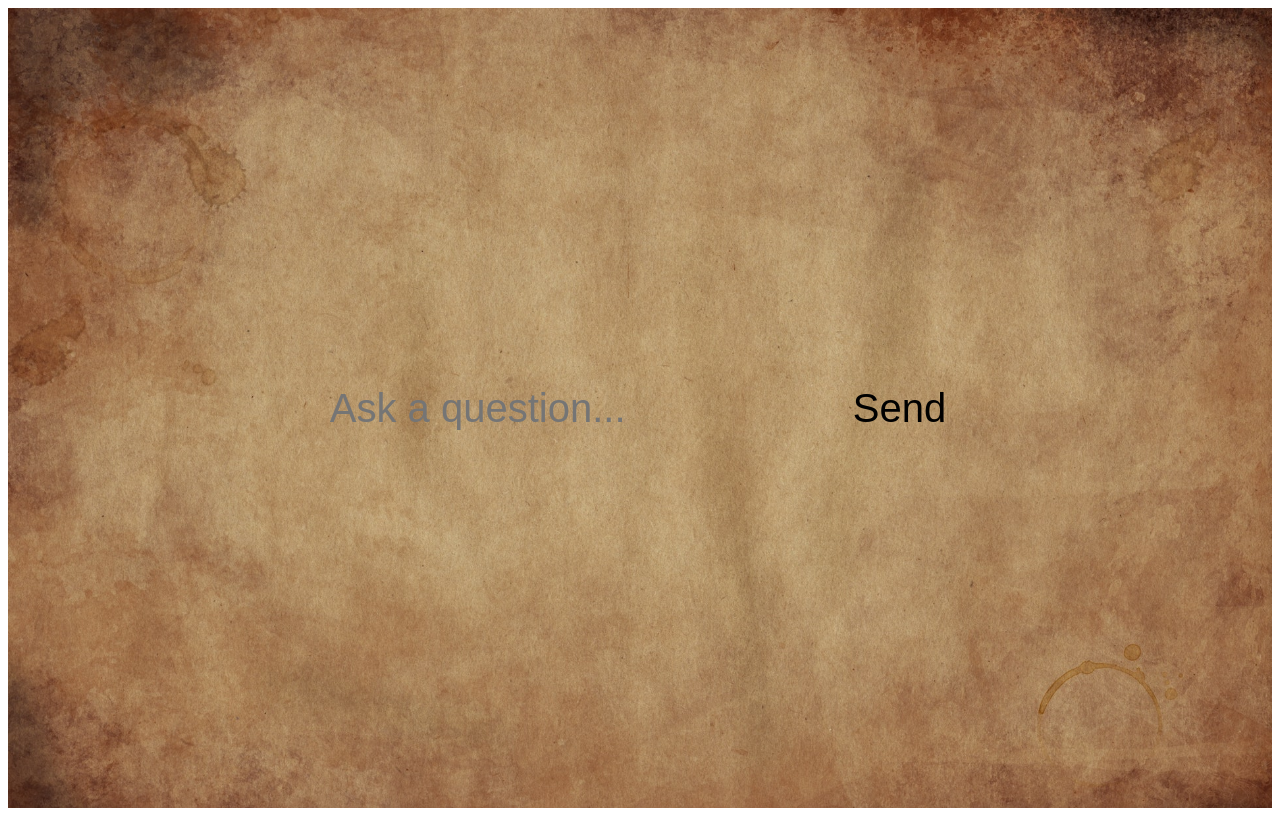
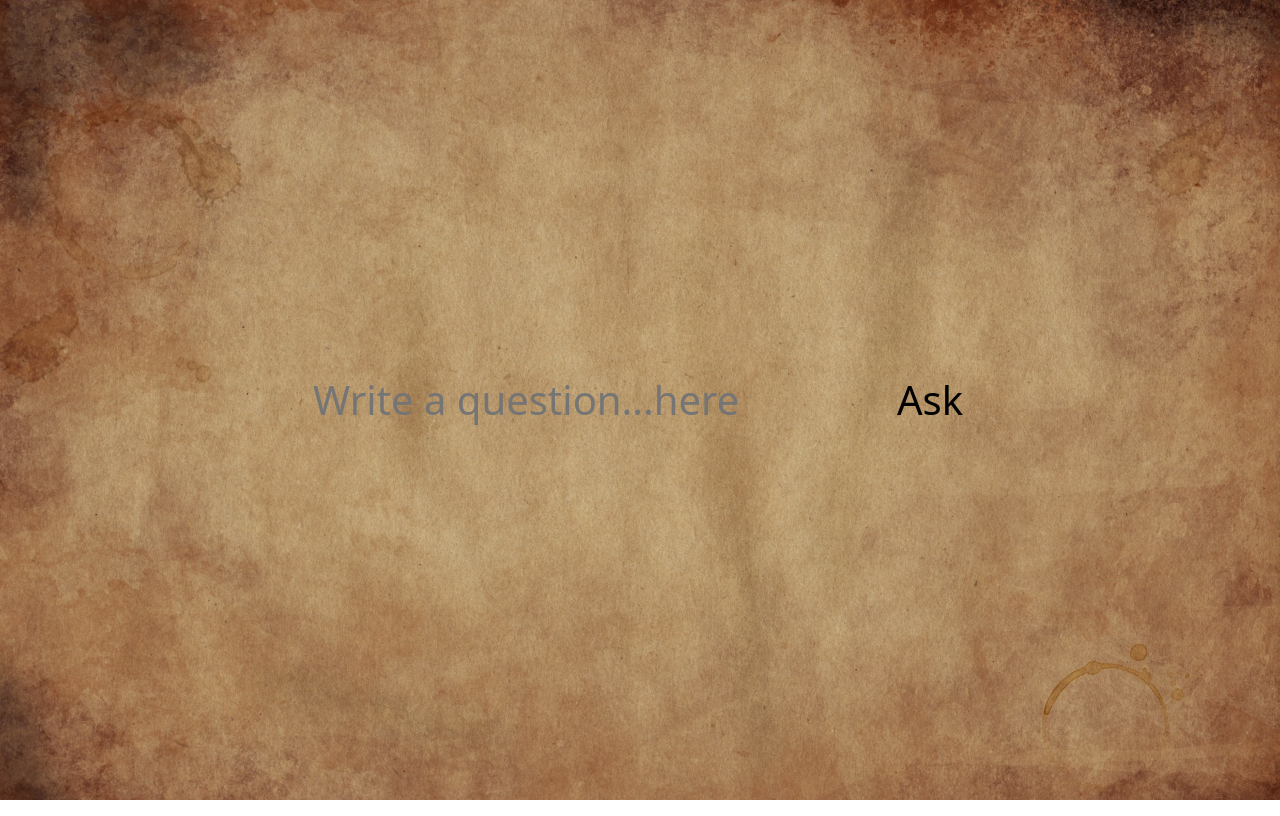
Before and after one commit to seheesf88/magic-diary-chat, a Vue app: page / in a window 1280 px wide. Built offline with nearby package versions, Linux system fonts and the light colour scheme.

Commit message:
fear(bootstrap): added boostrap

```diff
--- a/package.json
+++ b/package.json
@@ -8,6 +8,7 @@
     "lint": "vue-cli-service lint"
   },
   "dependencies": {
+    "bootstrap": "^5.3.2",
     "core-js": "^3.8.3",
     "openai": "^4.4.0",
     "vue": "^3.2.13"
--- a/src/components/MagicChat.vue
+++ b/src/components/MagicChat.vue
@@ -1,15 +1,18 @@
 <template>
   <div class="diary">
-    <div>
-      <div v-if="isLoading">
-        <p>{{ response }}</p>
+    <div v-if="!greeting" class="d-flex flex-column justify-content-center align-items-center">
+      <p class="h1">Hi, Nice to meet you. I am Tom. What do you know about wizard world</p>
+      <div class="d-flex justify-content-center" @click="startChat">
+        <img class="diary__pen" src="../assets/pen.png"/>
       </div>
-      <div v-else-if="!isLoading && !isAsking">
+    </div>
+    <div v-else>
+      <div v-if="!isAsking">
         <p>{{ response }}</p>
       </div>
       <div v-else-if="!isLoading && isAsking">
-        <input v-model="userMessage" class="diary__input" placeholder="Ask a question..." />
-        <button class="diary__button" @click="sendMessage">Send</button>
+        <input v-model="userMessage" class="diary__input" placeholder="Write a question...here" />
+        <button class="diary__button" @click="sendMessage">Ask</button>
       </div>
     </div>
   </div>
@@ -21,11 +24,15 @@ export default {
     return {
       userMessage: "",
       response: "",
+      greeting: true,
       isLoading: false,
       isAsking: true
     };
   },
   methods: {
+    startChat() {
+      this.greeting = false;
+    },
     async sendMessage() {
       try {
         this.isLoading = true
@@ -61,10 +68,19 @@ export default {
   justify-content: center;
   align-items: center;
 
+  &__pen {
+    width: 40%;
+  }
+
   &__input  {
     border: none;
     background-color: inherit;
     font-size: 40px;
+
+    &:focus {
+      outline: none;
+      border: none;
+    }
   }
 
   &__button {
@@ -73,4 +89,5 @@ export default {
     font-size: 40px;
   }
 }
+
 </style>
--- a/src/main.js
+++ b/src/main.js
@@ -1,4 +1,6 @@
 import { createApp } from 'vue'
+import "../node_modules/bootstrap/dist/css/bootstrap.css";
+import "../node_modules/bootstrap/dist/js/bootstrap.bundle";
 import App from './App.vue'
 
 const app = createApp(App);
```
Also changed, not shown: src/assets/pen.png (added), 1 other file (tests, documents, lock files or other folders).
